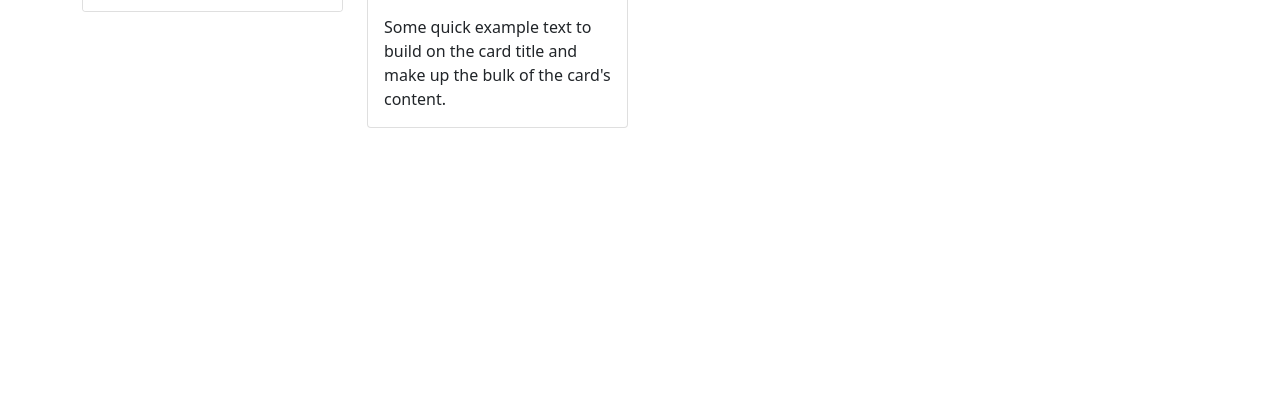
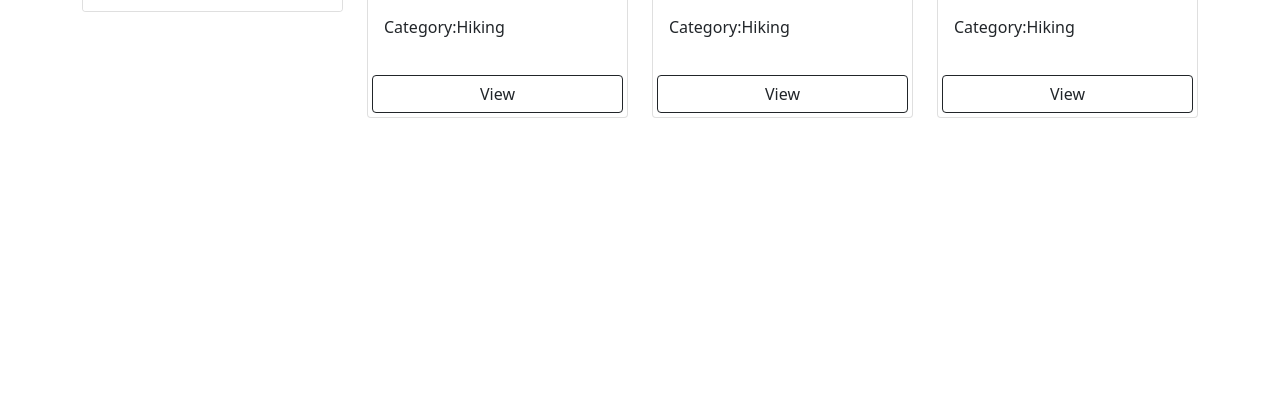
Before and after one commit to EsauKip/photo-gallery, a Django app: page / in a window 1280 px wide. Shown: the part 250-670 px from the top of the page. Run offline with Django 4.2, Linux system fonts and the light colour scheme.

Commit message:
add images,buttons paragraphs

```diff
--- a/main/templates/main/gallery.html
+++ b/main/templates/main/gallery.html
@@ -37,8 +37,29 @@
                         <img class="image-thumbnail "
                         src="https://media.istockphoto.com/photos/group-of-hikers-walks-in-mountains-at-sunset-picture-id1189969126?k=20&m=1189969126&s=612x612&w=0&h=6JPjSS9UORT-DAnIoa0mopA9lwFxX8tX8HQrJdb_i70=" class="card-img-top" alt="...">
                         <div class="card-body">
-                          <p class="card-text">Some quick example text to build on the card title and make up the bulk of the card's content.</p>
+                          <p >Category:Hiking</p>
                         </div>
+                        <a class="btn btn-outline-dark btn-sn m-1">View</a>
+                      </div>
+                  </div>
+                  <div class="col-md-4">
+                    <div class="card" >
+                        <img class="image-thumbnail "
+                        src="https://media.istockphoto.com/photos/group-of-hikers-walks-in-mountains-at-sunset-picture-id1189969126?k=20&m=1189969126&s=612x612&w=0&h=6JPjSS9UORT-DAnIoa0mopA9lwFxX8tX8HQrJdb_i70=" class="card-img-top" alt="...">
+                        <div class="card-body">
+                          <p >Category:Hiking</p>
+                        </div>
+                        <a class="btn btn-outline-dark btn-sn m-1">View</a>
+                      </div>
+                  </div>
+                  <div class="col-md-4">
+                    <div class="card" >
+                        <img class="image-thumbnail "
+                        src="https://media.istockphoto.com/photos/group-of-hikers-walks-in-mountains-at-sunset-picture-id1189969126?k=20&m=1189969126&s=612x612&w=0&h=6JPjSS9UORT-DAnIoa0mopA9lwFxX8tX8HQrJdb_i70=" class="card-img-top" alt="...">
+                        <div class="card-body">
+                          <p >Category:Hiking</p>
+                        </div>
+                        <a  href="{%url 'photo'%}" class="btn btn-outline-dark btn-sn m-1">View</a>
                       </div>
                   </div>
               </div>
```
